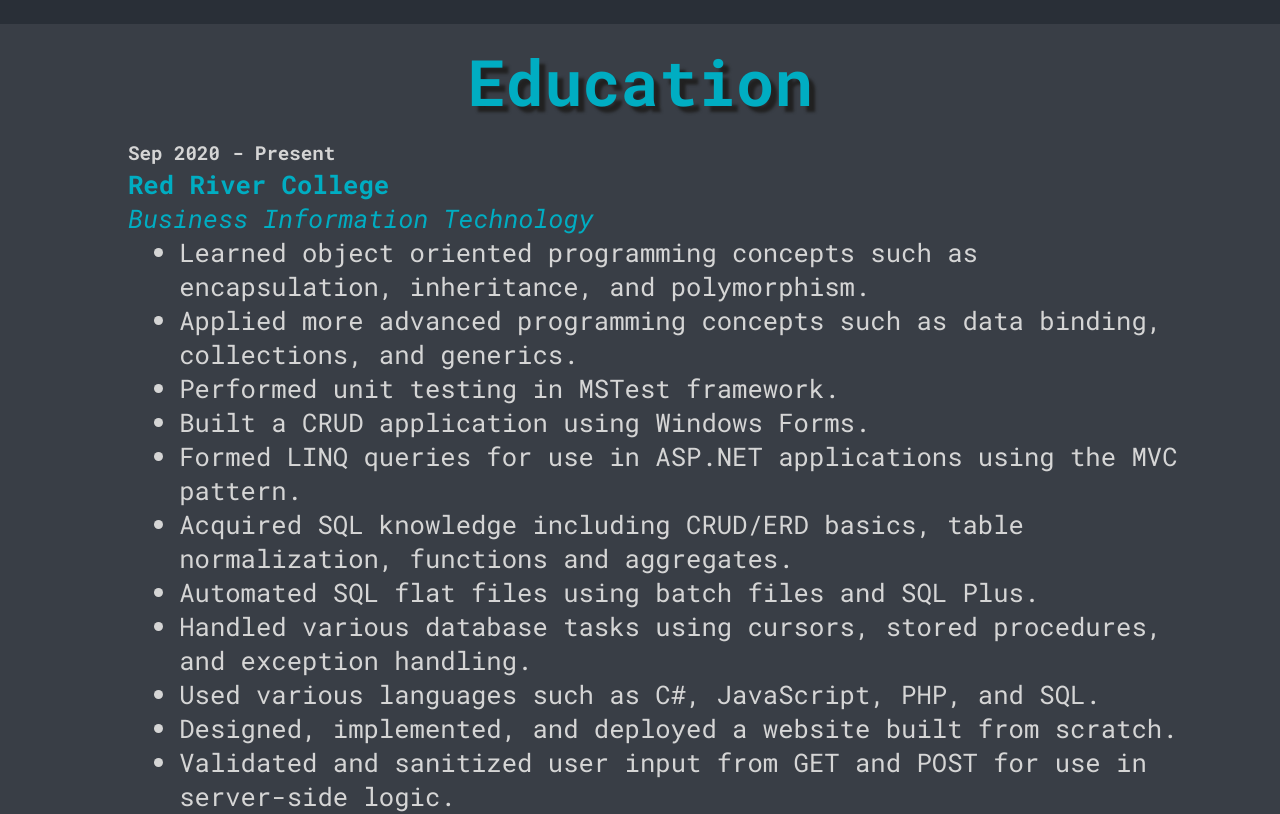
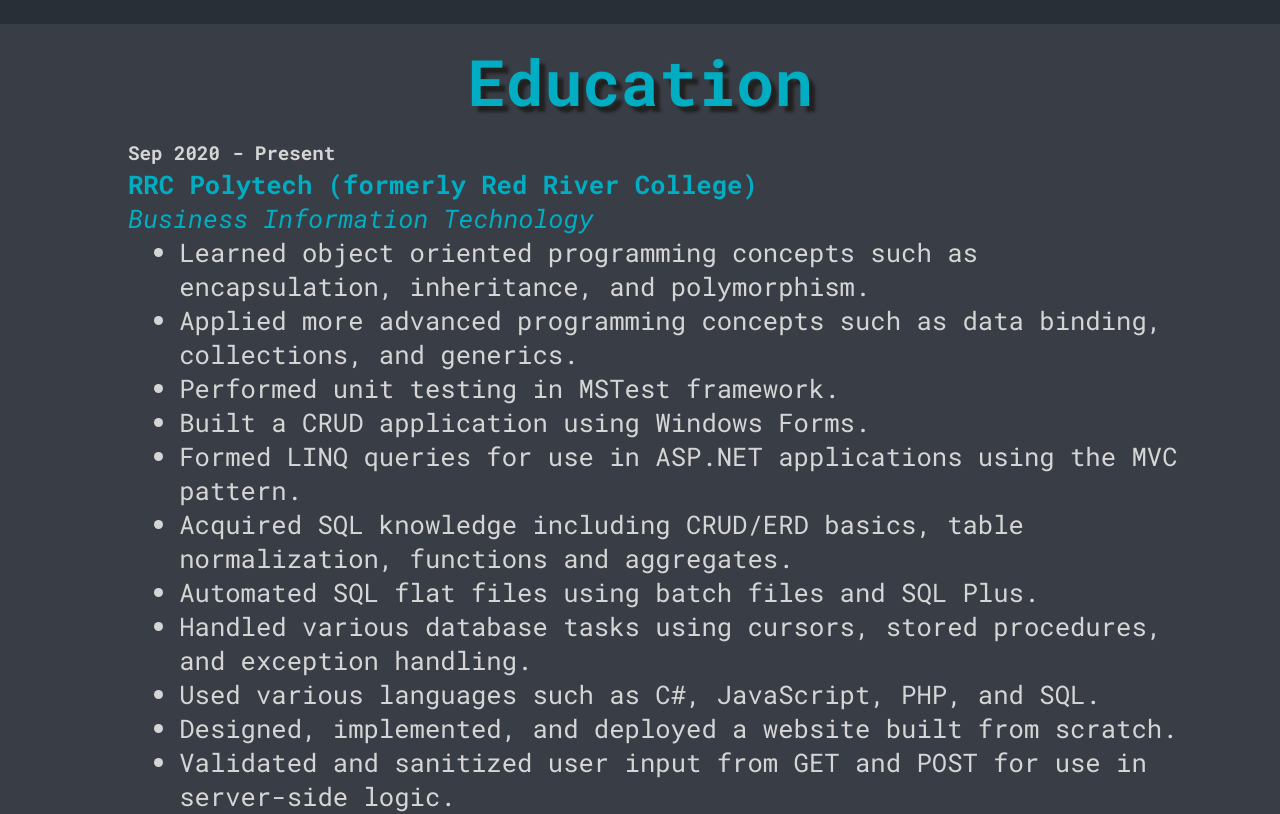
Before and after one commit to TritoLL/react-portfolio, a React (Create React App) app: page / in a window 1280 px wide. Shown: the part 1360-2174 px from the top of the page. Built offline with nearby package versions, Linux system fonts and the light colour scheme.

Commit message:
Update EducationEntries.js
my college changed their name

```diff
--- a/src/data/EducationEntries.js
+++ b/src/data/EducationEntries.js
@@ -1,6 +1,6 @@
 export const educationEntries = [
     {
-        institutionName: "Red River College",
+        institutionName: "RRC Polytech (formerly Red River College)",
         courseName: "Business Information Technology",
         startDate: "Sep 2020",
         endDate: "Present",
@@ -23,7 +23,7 @@
         ],
     },
     {
-        institutionName: "Red River College",
+        institutionName: "RRC Polytech (formerly Red River College)",
         courseName: "Introduction to Business Information Technology (Honours)",
         startDate: "Jan 2020",
         endDate: "May 2020",
```
